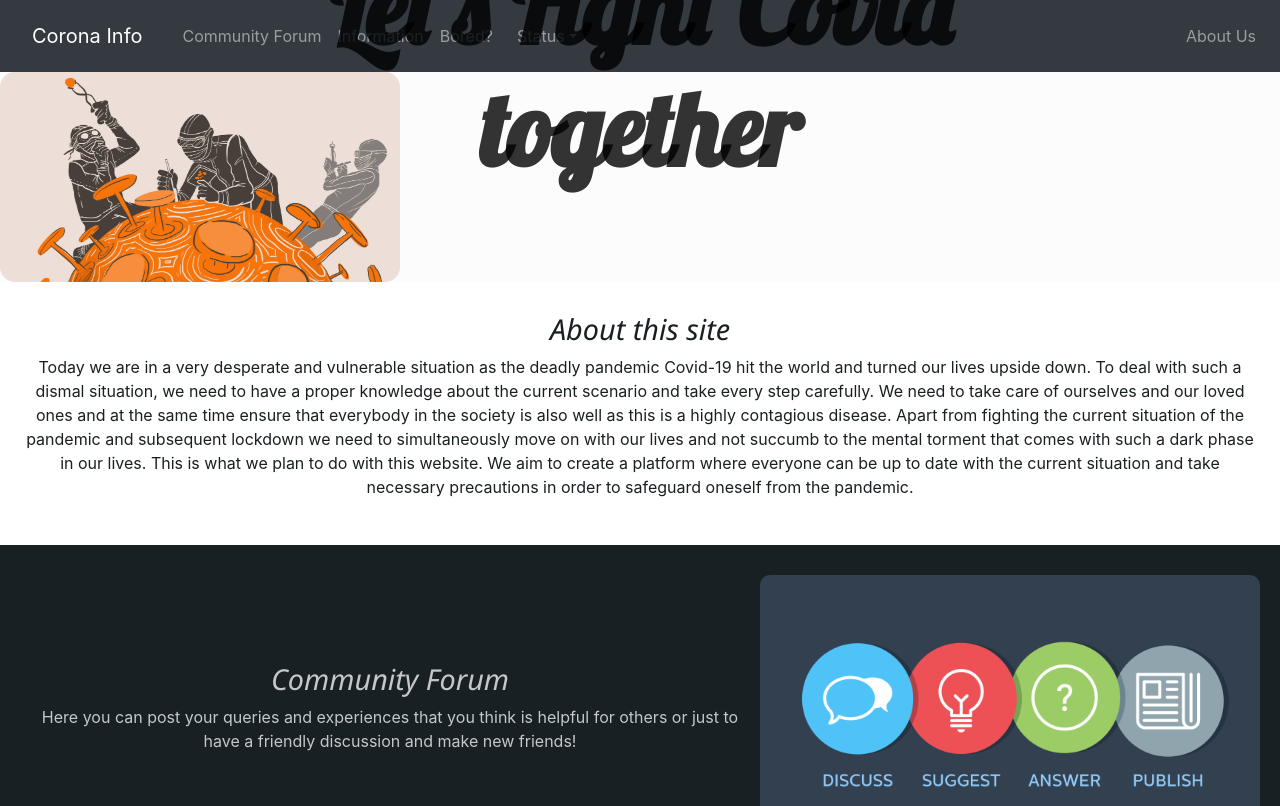
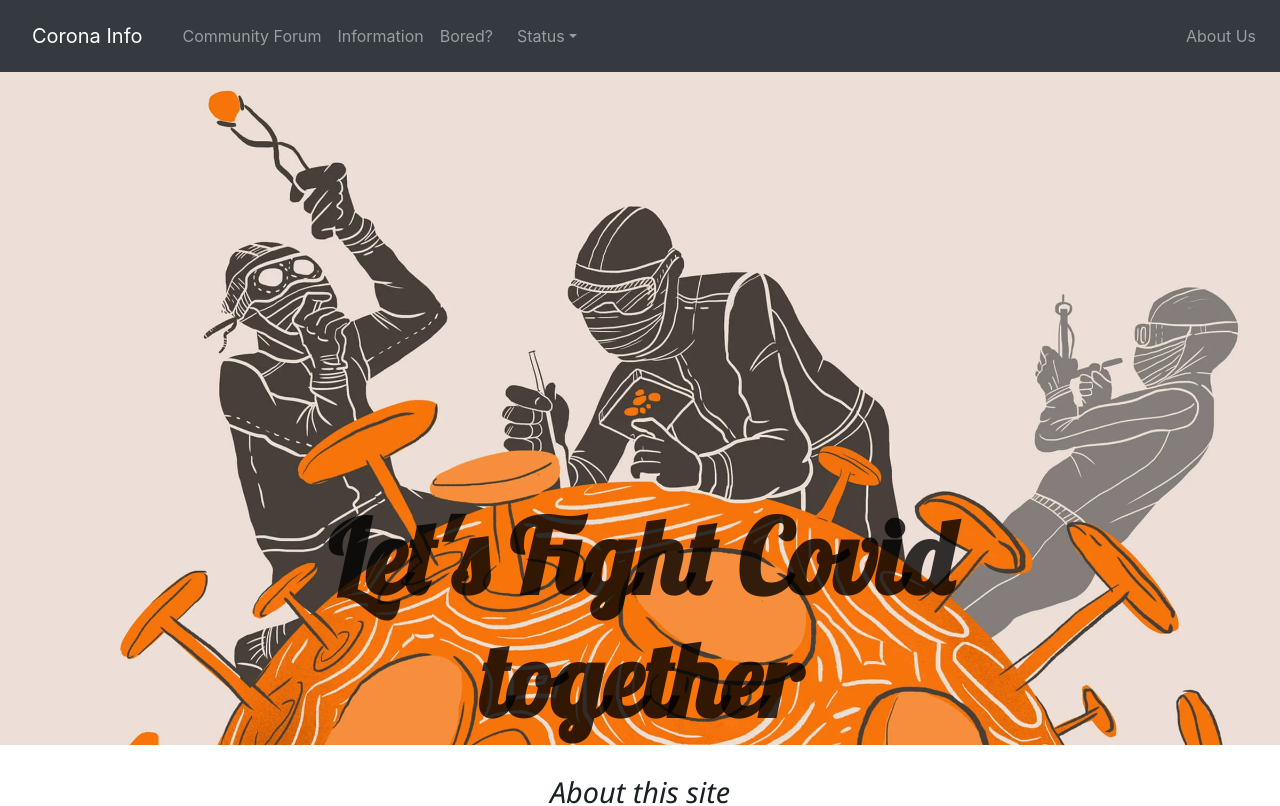
Before and after one commit to astromanish/corona-care, a React (Create React App) app: page / in a window 1280 px wide. Shown: the top 806 px of the page. Built offline with nearby package versions, Linux system fonts and the light colour scheme.

Commit message:
home page image bug cleared

```diff
--- a/src/app.css
+++ b/src/app.css
@@ -12,17 +12,17 @@ body {
   font-size: 1rem;
 }
 
+iframe {
+  width: 100%;
+  max-width: 400px;
+  height: 250px;
+  border-radius: 15px;
+}
+
 img {
   display: block;
   width: 100%;
   max-width: 400px;
-  border-radius: 15px;
-}
-
-iframe {
-  width: 100%;
-  max-width: 400px;
-  height: 250px;
   border-radius: 15px;
 }
 
@@ -117,10 +117,3 @@ iframe {
     flex-direction: column;
   }
 }
-
-/* p {
-  overflow: auto;
-  word-wrap: break-word;
-} */
-
-/* ?????????????? */
--- a/src/components/css/bored.css
+++ /dev/null
@@ -1,20 +0,0 @@
-img {
-  float: left;
-  width: 50%;
-}
-
-.link {
-  text-decoration: underline;
-}
-
-.couns {
-  width: 98%;
-  padding: auto;
-  border-radius: 30px;
-}
-
-@media only screen and (max-width: 768px) {
-  img {
-    width: 95%;
-  }
-}
--- a/src/components/css/home.css
+++ b/src/components/css/home.css
@@ -23,6 +23,8 @@
 .home_main-image-container img {
   width: 100%;
   height: 80%;
+  border-radius: 0;
+  max-width: 2000px;
 }
 .home_main-image-container h1 {
   font-size: 8vw;
--- a/src/components/css/hope.css
+++ b/src/components/css/hope.css
@@ -1,9 +1,3 @@
-.couns {
-  width: 98%;
-  padding: auto;
-  border-radius: 30px;
-}
-
 .iframe-box {
   display: flex;
   justify-content: space-around;
```
